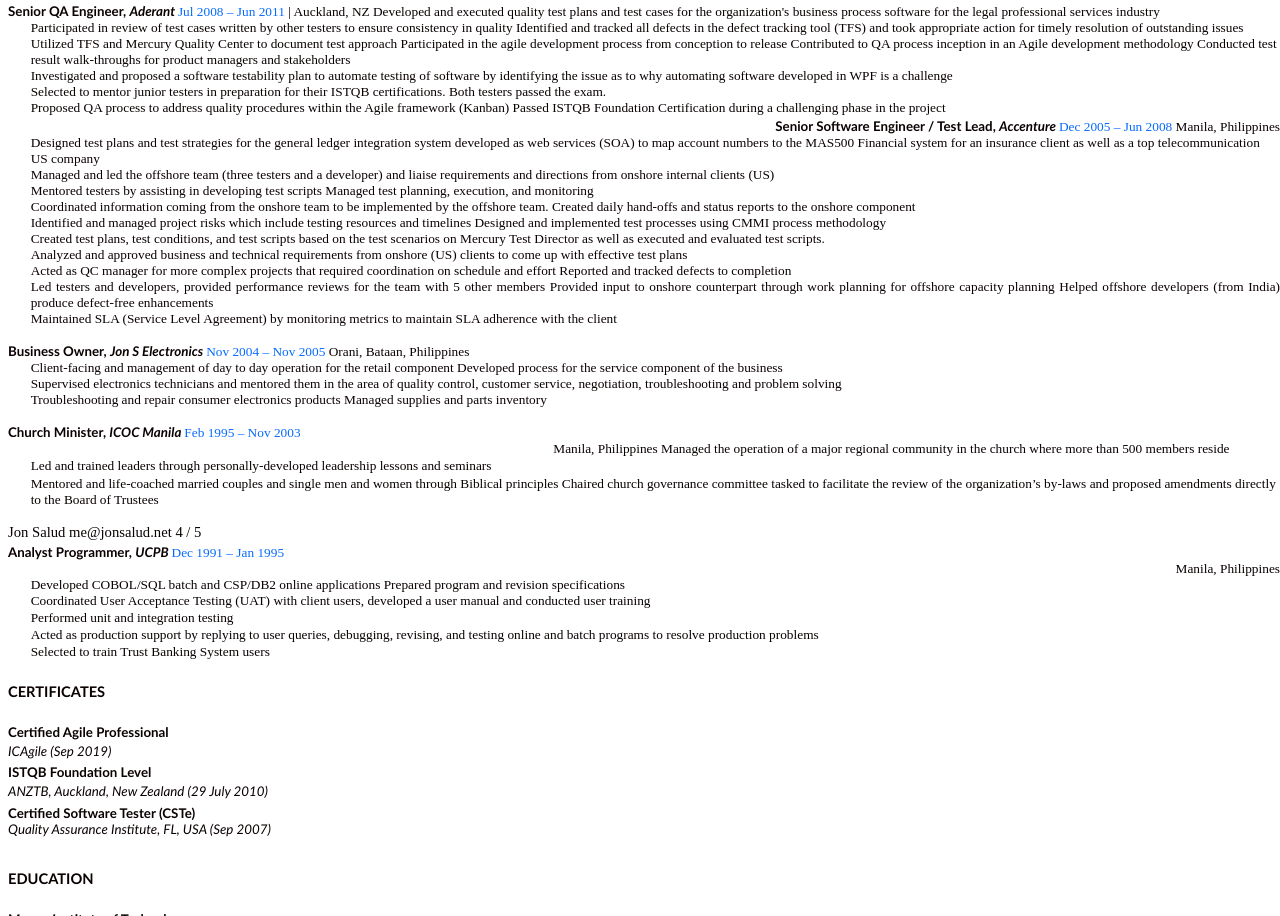
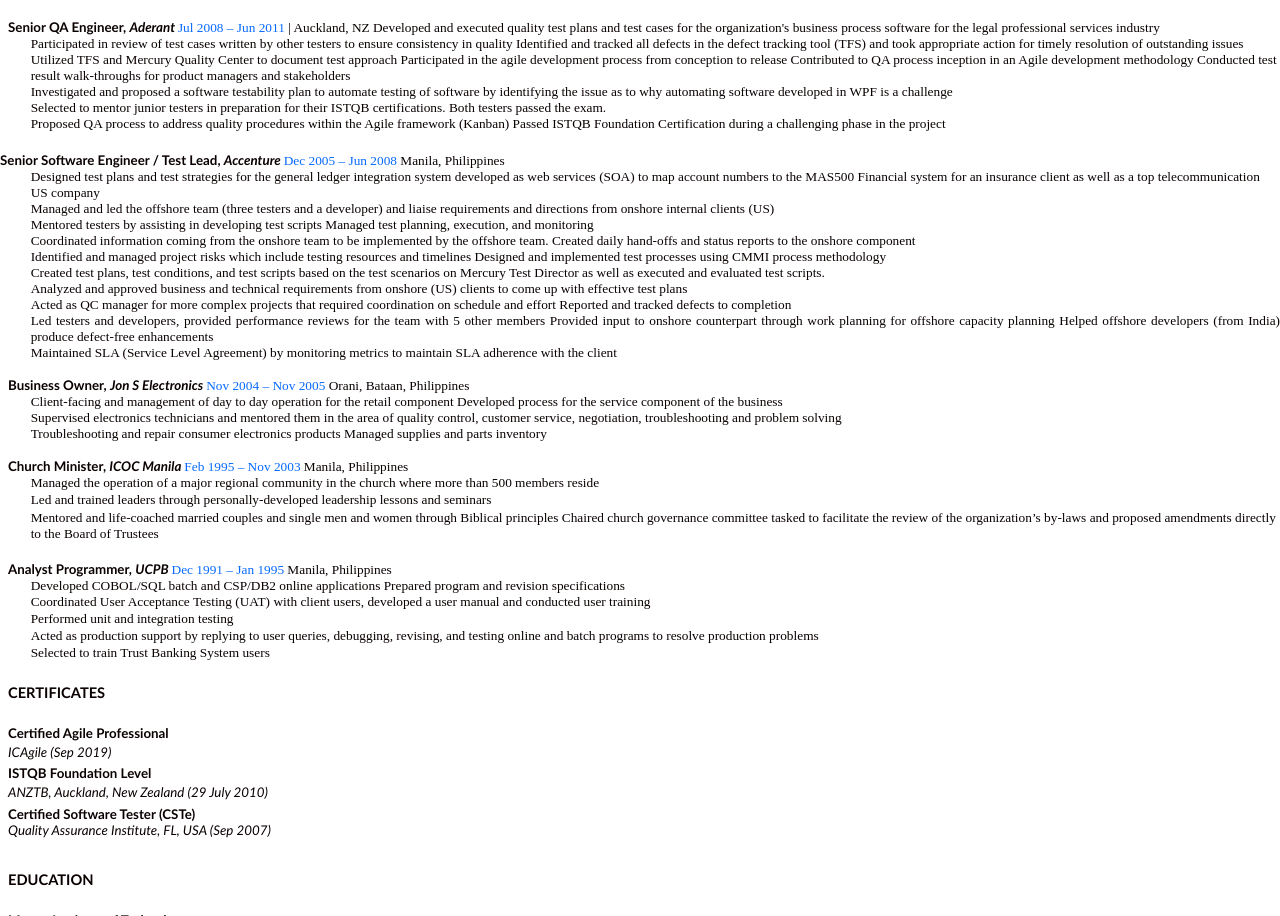
Before and after one commit to jon-salud/cv, a plain HTML site: page index.html in a window 1280 px wide. Shown: the part 1444-2360 px from the top of the page. Drawn offline with Linux system fonts and the light colour scheme.

Commit message:
renamed filename

```diff
--- a/CV.html
+++ b/index.html
@@ -632,6 +632,7 @@
         preserve high-level of quality delivery Line Management, leadership, and mentoring</p>
     <p style="text-indent: 0pt;text-align: left;" />
     <p style="text-indent: 0pt;text-align: left;" />
+    <br />
     <h2 style="padding-top: 3pt;padding-left: 23pt;text-indent: -17pt;text-align: left;">
         QA Manager,
         <i>Affinity ID </i>
@@ -734,7 +735,8 @@
     <p style="padding-left: 23pt;text-indent: 0pt;text-align: left;">
         Proposed QA process to address quality procedures within the Agile framework (Kanban) Passed ISTQB Foundation
         Certification during a challenging phase in the project</p>
-    <h2 style="padding-top: 2pt;padding-left: 415pt;text-indent: -409pt;text-align: right;">
+        <br />
+    <h2 style="padding-top: 2pt;padding-left: 0pt;text-indent: 0pt;text-align: left;">
         Senior Software Engineer / Test Lead, <i>Accenture </i>
         <span class="s2">Dec 2005 – Jun 2008 </span>
         <span class="p">Manila, Philippines</span>
@@ -812,10 +814,10 @@
     <h2 style="padding-left: 6pt;text-indent: 0pt;text-align: left;">
         Church Minister, <i>ICOC Manila </i>
         <span class="s2">Feb 1995 – Nov 2003</span>
+        <span class="p">Manila, Philippines</span>
     </h2>
-    <p style="text-indent: 0pt;text-align: left;" />
-    <p style="padding-left: 23pt;text-indent: 392pt;text-align: left;">
-        Manila, Philippines Managed the operation of a major regional community in the church where more than 500
+    <p style="padding-left: 23pt;text-indent: 0pt;text-align: left;">
+        Managed the operation of a major regional community in the church where more than 500
         members reside</p>
     <p style="text-indent: 0pt;text-align: left;" />
     <p style="padding-left: 23pt;text-indent: 0pt;line-height: 14pt;text-align: left;">
@@ -829,15 +831,11 @@
     <p style="text-indent: 0pt;text-align: left;">
         <br />
     </p>
-    <p class="s3" style="padding-left: 6pt;text-indent: 0pt;text-align: left;">
-        <a href="mailto:me@jonsalud.net" class="a" target="_blank">Jon Salud </a>me@jonsalud.net 4 / 5
-    </p>
     <h2 style="padding-top: 2pt;padding-left: 6pt;text-indent: 0pt;text-align: left;">
         Analyst Programmer, <i>UCPB </i>
         <span class="s2">Dec 1991 – Jan 1995</span>
+        <span class="p">Manila, Philippines</span>
     </h2>
-    <p style="text-indent: 0pt;text-align: right;">
-        Manila, Philippines</p>
     <p style="text-indent: 0pt;text-align: left;" />
     <p style="text-indent: 0pt;text-align: left;" />
     <p style="padding-left: 23pt;text-indent: 0pt;text-align: left;">
```
